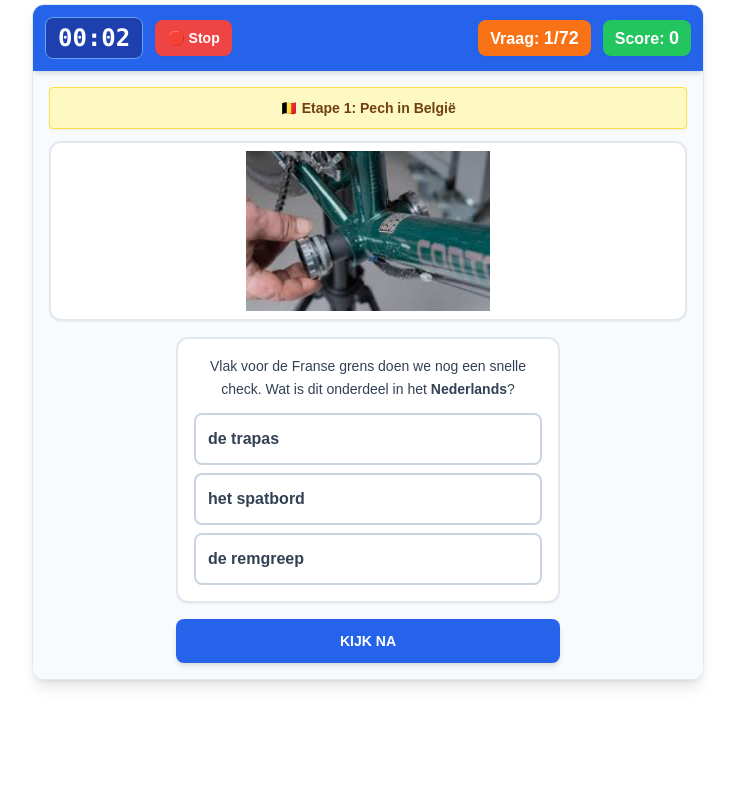
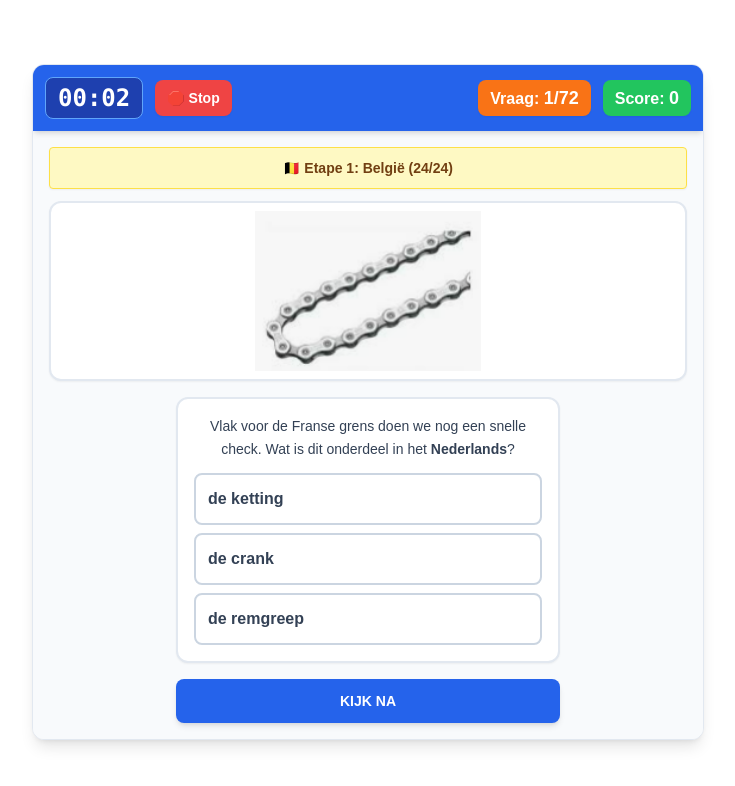
Before and after one commit to infopunt/project-verkeer, a plain HTML site: page index.html in a window 1280 px wide. Both pictures are taken after a click on the button "START DE TOCHT!". Shown: the whole page, without its empty margins (272-1007 px from the left). Drawn offline with nearby package versions, Linux system fonts and the light colour scheme.

Commit message:
Update index.html

```diff
--- a/index.html
+++ b/index.html
@@ -7,19 +7,25 @@
   <script src="https://cdn.tailwindcss.com"></script>
   <script src="https://cdn.jsdelivr.net/npm/canvas-confetti@1.6.0/dist/confetti.browser.min.js"></script>
   <style>
-    body { margin: 0; padding: 0.25rem; background-color: transparent; font-family: sans-serif; }
+    /* Bovenmarge en algemene padding vergoot voor betere weergave in Google Sites */
+    body { margin: 0; padding: 2rem 0.5rem; background-color: transparent; font-family: sans-serif; }
     .mc-btn.active { border-color: #2563eb; background-color: #eff6ff; color: #1e3a8a; font-weight: bold; }
   </style>
 </head>
 <body>
-  <div class="max-w-2xl mx-auto bg-white rounded-xl shadow-lg overflow-hidden border border-slate-200">
+  <div class="max-w-2xl mx-auto mt-8 mb-12 bg-white rounded-xl shadow-lg overflow-hidden border border-slate-200">
 
     <div id="start-scherm" class="p-8 text-center flex flex-col items-center justify-center min-h-[450px] bg-slate-50">
       <div class="text-6xl mb-4 animate-bounce">🚴‍♂️⛴️🇬🇧</div>
       <h1 class="text-3xl font-bold text-blue-700 mb-4">De Pech-Onderweg Fietstocht</h1>
       <div class="text-slate-600 font-medium mb-6 max-w-md text-left bg-white p-4 rounded-lg shadow-sm border border-slate-200">
-        <p class="mb-2">We maken een prachtige fietstocht doorheen België, richting Frankrijk om in Calais de boot te nemen. Daarna zetten we onze tocht verder in Engeland!</p>
-        <p>Maar oei... we hebben af en toe pech. Elke 'ronde' fietsen we door België (NL), Frankrijk (FR) en Engeland (EN). Om je fiets te laten herstellen, moet je de onderdelen in de juiste taal kennen.</p>
+        <p class="mb-2">We maken een prachtige fietstocht. Het avontuur bestaat uit 3 etappes:</p>
+        <ul class="list-disc list-inside mb-2 space-y-1">
+          <li><strong>Etape 1:</strong> België 🇧🇪 (Nederlands)</li>
+          <li><strong>Etape 2:</strong> Frankrijk 🇫🇷 (Frans)</li>
+          <li><strong>Etape 3:</strong> Engeland 🇬🇧 (Engels)</li>
+        </ul>
+        <p>Om je fiets onderweg te laten herstellen, moet je de onderdelen in de juiste taal kennen. Succes!</p>
       </div>
       <button onclick="startSpel()" class="bg-blue-600 hover:bg-blue-700 text-white font-bold py-4 px-10 rounded-xl shadow-lg uppercase text-lg w-full max-w-xs transition-transform transform hover:scale-105">
         Start de Tocht!
@@ -103,7 +109,7 @@
 
     // VERHAALLIJNEN PER LAND
     const verhalenNL = [
-      "We vertrekken vanuit België! Je kijkt je fiets nog even goed na. Welk onderdeel zie je hier in het <strong>Nederlands</strong>?",
+      "We rijden door België! Je kijkt je fiets nog even goed na. Welk onderdeel zie je hier in het <strong>Nederlands</strong>?",
       "Tijdens een rit over de Vlaamse kasseien trilt er iets los. Hoe heet dit in het <strong>Nederlands</strong>?",
       "Pauze in een Belgisch wielercafé. Je bespreekt je fiets met een andere fietser. Wat is de <strong>Nederlandse</strong> naam hiervan?",
       "Vlak voor de Franse grens doen we nog een snelle check. Wat is dit onderdeel in het <strong>Nederlands</strong>?"
@@ -166,37 +172,20 @@
       state = { score: 0, vraagNummer: 0, isAnswered: false, currentProblem: null, selectedMC: null };
       verstrekenTijd = 0;
 
-      // We maken eerst 3 aparte lijsten, en schudden de volgorde van de foto's per land
       let lijstNL = shuffleArray([...fietsOnderdelen]);
       let lijstFR = shuffleArray([...fietsOnderdelen]);
       let lijstEN = shuffleArray([...fietsOnderdelen]);
 
       speelLijst = [];
 
-      // We weven de lijsten door elkaar: 1x NL, 1x FR, 1x EN... 24 keer lang!
+      // Omdat we 'pop()' gebruiken (pakt de laatste uit de lijst),
+      // voegen we ze ACHTERSTE VOREN toe aan de lijst. Dus: eerst GB, dan FR, dan NL.
+
+      // ETAPE 3: Engeland (Wordt als laatste afgespeeld)
       for(let i=0; i<fietsOnderdelen.length; i++) {
-        // Vraag NL
-        speelLijst.push({
-          visueel: `<img src="${lijstNL[i].foto}" alt="Fiets onderdeel" class="max-h-40 w-full object-contain mx-auto rounded-lg">`,
-          hint: `🇧🇪 Etape ${i+1}: Pech in België`,
-          vraag: getRandomTekst(verhalenNL),
-          antwoord: lijstNL[i].nl,
-          opties: haalOpties('nl', lijstNL[i].nl),
-          feedback: `Correct! Dit is <strong>${lijstNL[i].nl}</strong>.`
-        });
-        // Vraag FR
-        speelLijst.push({
-          visueel: `<img src="${lijstFR[i].foto}" alt="Fiets onderdeel" class="max-h-40 w-full object-contain mx-auto rounded-lg">`,
-          hint: `🇫🇷 Etape ${i+1}: Pech in Frankrijk`,
-          vraag: getRandomTekst(verhalenFR),
-          antwoord: lijstFR[i].fr,
-          opties: haalOpties('fr', lijstFR[i].fr),
-          feedback: `De juiste term is <strong>${lijstFR[i].fr}</strong>.`
-        });
-        // Vraag EN
         speelLijst.push({
           visueel: `<img src="${lijstEN[i].foto}" alt="Fiets onderdeel" class="max-h-40 w-full object-contain mx-auto rounded-lg">`,
-          hint: `🇬🇧 Etape ${i+1}: Pech in Engeland`,
+          hint: `🇬🇧 Etape 3: Engeland (${i+1}/24)`,
           vraag: getRandomTekst(verhalenEN),
           antwoord: lijstEN[i].en,
           opties: haalOpties('en', lijstEN[i].en),
@@ -204,8 +193,29 @@
         });
       }
 
-      // Omkeren zodat pop() begint bij de eerste vraag (NL)
-      speelLijst.reverse();
+      // ETAPE 2: Frankrijk (Wordt als tweede afgespeeld)
+      for(let i=0; i<fietsOnderdelen.length; i++) {
+        speelLijst.push({
+          visueel: `<img src="${lijstFR[i].foto}" alt="Fiets onderdeel" class="max-h-40 w-full object-contain mx-auto rounded-lg">`,
+          hint: `🇫🇷 Etape 2: Frankrijk (${i+1}/24)`,
+          vraag: getRandomTekst(verhalenFR),
+          antwoord: lijstFR[i].fr,
+          opties: haalOpties('fr', lijstFR[i].fr),
+          feedback: `De juiste term is <strong>${lijstFR[i].fr}</strong>.`
+        });
+      }
+
+      // ETAPE 1: België (Wordt als EERSTE afgespeeld want ze staan achteraan de pop-lijst)
+      for(let i=0; i<fietsOnderdelen.length; i++) {
+        speelLijst.push({
+          visueel: `<img src="${lijstNL[i].foto}" alt="Fiets onderdeel" class="max-h-40 w-full object-contain mx-auto rounded-lg">`,
+          hint: `🇧🇪 Etape 1: België (${i+1}/24)`,
+          vraag: getRandomTekst(verhalenNL),
+          antwoord: lijstNL[i].nl,
+          opties: haalOpties('nl', lijstNL[i].nl),
+          feedback: `Correct! Dit is <strong>${lijstNL[i].nl}</strong>.`
+        });
+      }
 
       UI.startScherm.classList.add('hidden');
       UI.gameUI.classList.remove('hidden');
```
